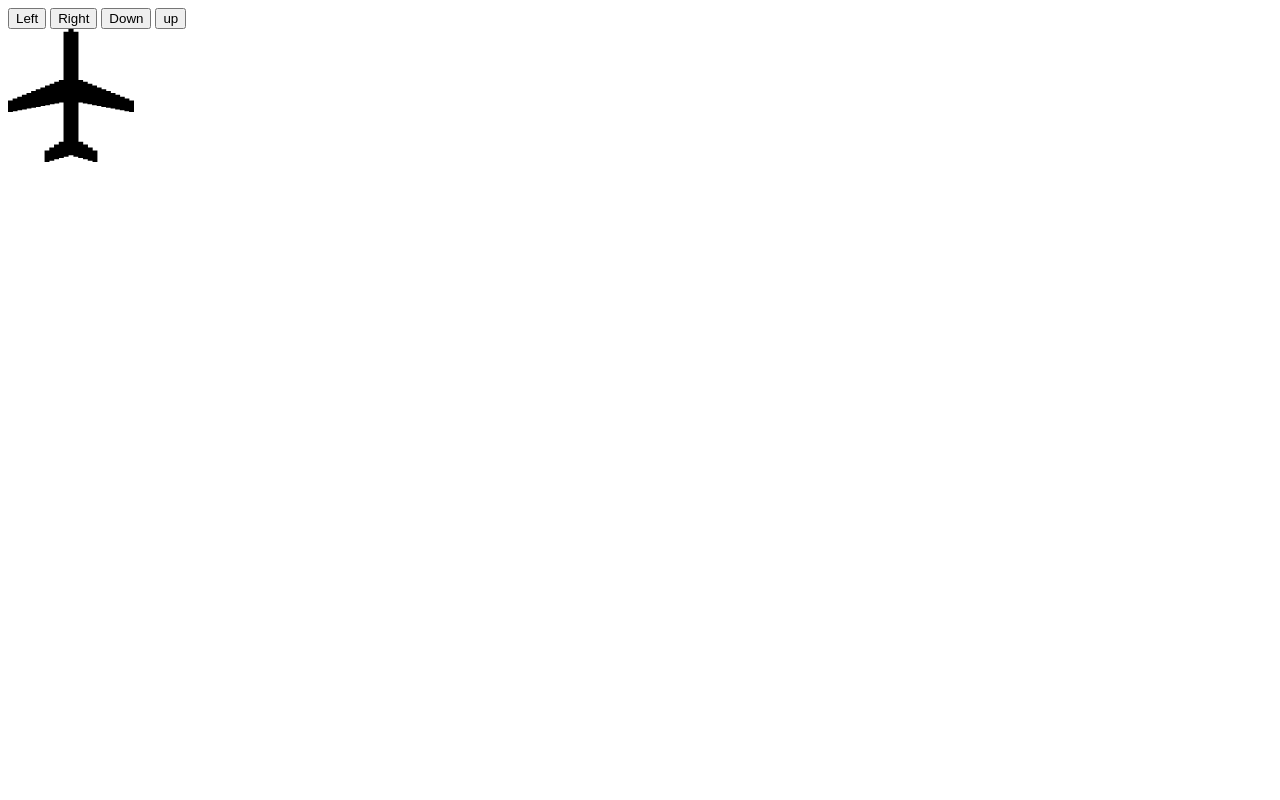
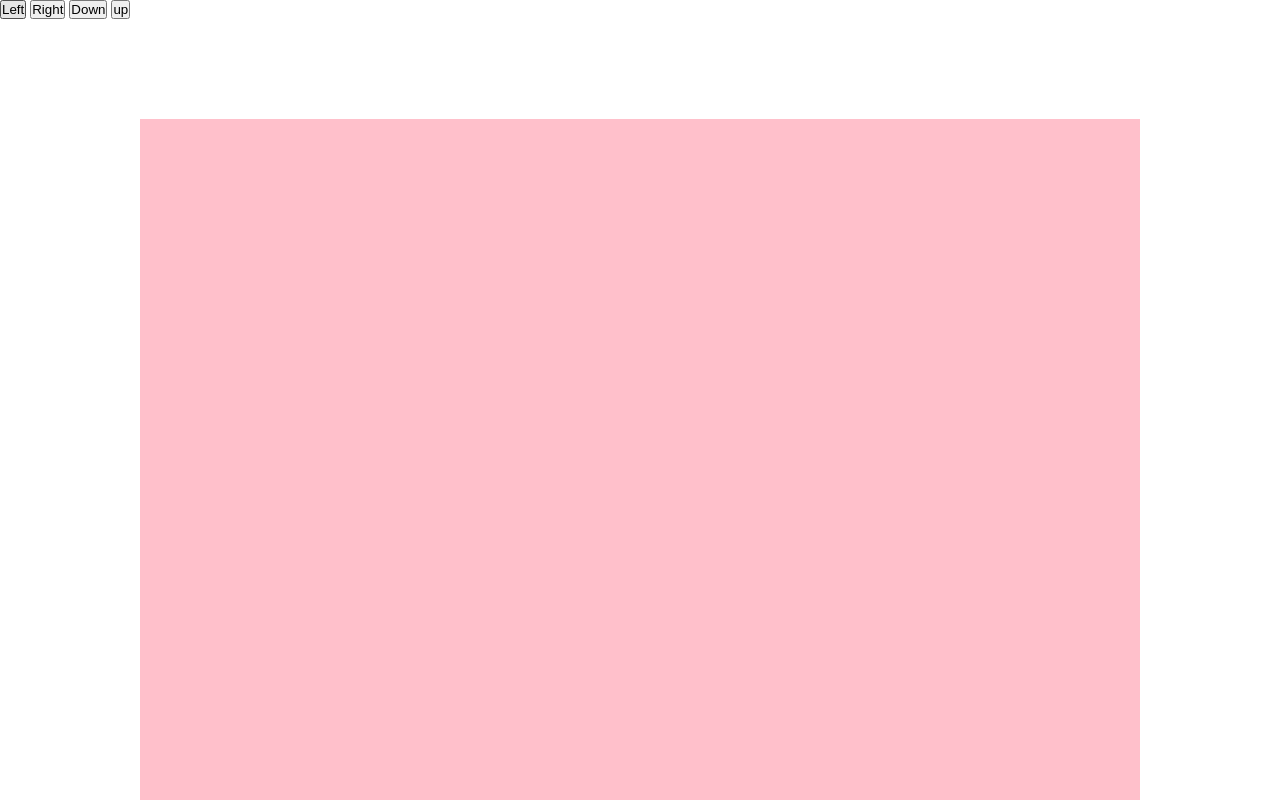
Before and after one commit to eracom-id482/Avion, a plain HTML site: page jeu avion - emeline/index.html in a window 1280 px wide. Shown: the top 800 px of the page. Drawn offline with nearby package versions, Linux system fonts and the light colour scheme.

Commit message:
premières animations du canvas

```diff
--- a/jeu avion - emeline/index.html
+++ b/jeu avion - emeline/index.html
@@ -3,6 +3,10 @@
   <head>
     <meta charset="utf-8">
     <title>Jeu avion</title>
+    <style>
+   * { padding: 0; margin: 0; }
+   canvas { background: pink; display: block; margin: 100px auto; }
+  </style>
     <script
   src="https://code.jquery.com/jquery-3.5.1.js"
   integrity="sha256-QWo7LDvxbWT2tbbQ97B53yJnYU3WhH/C8ycbRAkjPDc="
@@ -13,24 +17,46 @@
   </head>
   <body>
 
-  <button id="left">Left</button>
-  <button id='right'>Right</button>
-  <button id="down">Down</button>
-  <button id="up">up</button>
-  <div id='airplane' class="airplane">
-    <img src="AirplaneGameAsset_2.svg" alt="airplane">
+      <button id="left">Left</button>
+      <button id='right'>Right</button>
+      <button id="down">Down</button>
+      <button id="up">up</button>
 
-  </div>
+      <canvas id="myCanvas" width="1000" height="1000"></canvas>
 
 
   <script>
 
-      document.getElementById('airplane');
+  var canvas = document.getElementById('myCanvas');
+       var ctx = canvas.getContext('2d');
+       var imageObj = new Image();
 
-      $('#right').on('click',function(){
-        console.log('ok');
-        $('#up').animate({'left': '+=50px'},'slow');
-      });
+  var axex = 10;
+  var axey = 920;
+
+       imageObj.src = 'AirplaneGameAsset_2.svg';
+
+       function drawAvion(){
+         ctx.drawImage(imageObj, axex,axey,70,70);
+
+       }
+
+       function draw() {
+         //ctx.clearRect(0, 0, canvas.width, canvas.height);
+         drawAvion();
+
+       }
+       setInterval(draw, 10);
+
+
+
+
+      document.getElementById('left').addEventListener("click", clickleft, false);
+
+      function clickleft(){
+        axex +=10;
+      }
+
 
   </script>
 
--- a/jeu avion - emeline/style.css
+++ b/jeu avion - emeline/style.css
@@ -1,3 +1,9 @@
-.airplane {
+#airplane {
   width: 10%;
+  position:relative;
+  z-index: 3;
 }
+
+#myCanvas{
+  z-index:1;
+}
```
